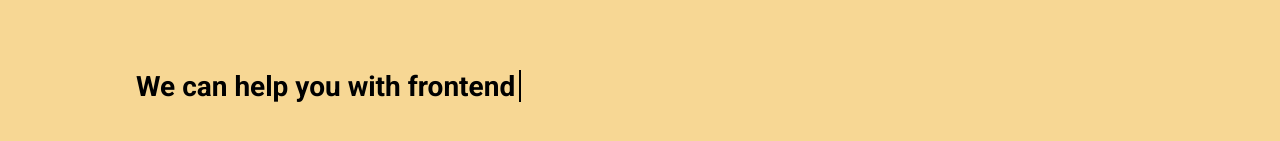
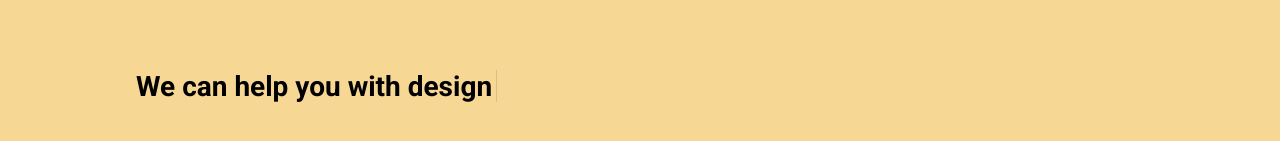
Before and after one commit to nicobartholom3w/interactive_webcomponent_app, an Angular app: page / in a window 1280 px wide. Both pictures are taken after a click on the link "Auto Type". Shown: the part 171-312 px from the top of the page. Built offline with nearby package versions, Linux system fonts and the light colour scheme.

Commit message:
(feat) Added function for text-typing animation.

```diff
--- a/src/app/challenges/auto-type/auto-type.component.html
+++ b/src/app/challenges/auto-type/auto-type.component.html
@@ -1,5 +1,5 @@
 <div class="container">
     <div class="content">
-        <h1 class="text">We can help you with <span class="text__changing">{{ changingText[1] }}</span><span class="caret"></span></h1>
+        <h1 class="text">We can help you with <span class="text__changing">{{ changingTextDisplay }}</span><span class="caret"></span></h1>
     </div>
 </div>
--- a/src/app/challenges/auto-type/auto-type.component.scss
+++ b/src/app/challenges/auto-type/auto-type.component.scss
@@ -14,9 +14,6 @@
 .text {
     font-size: 1.75rem;
     margin-left: 1rem;
-    &__changing {
-
-    }
 }
 
 .caret {
@@ -27,4 +24,19 @@
     position: relative;
     top: .4rem;
     margin-left: .25rem;
+    animation-name: flashing;
+    animation-iteration-count: infinite;
+    animation-duration: 1s;
 }
+
+@keyframes flashing {
+    0% {
+        opacity: 0;
+    }
+    50% {
+        opacity: 1;
+    }
+    100% {
+        opacity: 0;
+    }
+}
--- a/src/app/challenges/auto-type/auto-type.component.ts
+++ b/src/app/challenges/auto-type/auto-type.component.ts
@@ -6,11 +6,33 @@ import { Component, OnInit } from '@angular/core';
   styleUrls: ['./auto-type.component.scss']
 })
 export class AutoTypeComponent implements OnInit {
-  changingText: string[] = ["design", "frontend", "backend", "testing"];
+  changingTextArr: string[] = ["design", "frontend", "backend", "testing"];
+  changingTextDisplay: string = "";
+  wordCount: number = 0;
+  letterCount: number = 0;
+  currentWord: string;
 
   constructor() { }
 
   ngOnInit() {
+    this.typingDisplay();
+  }
+
+  typingDisplay() {
+    if(this.wordCount >= this.changingTextArr.length) {
+      setTimeout(() => { return this.wordCount = 0;}, 1000);
+    }
+    this.currentWord = this.changingTextArr[this.wordCount];
+    this.changingTextDisplay += this.currentWord[this.letterCount];
+    this.letterCount++;
+    if(this.letterCount > this.currentWord.length){
+      this.wordCount++;
+      this.letterCount = 0;
+      this.changingTextDisplay = "";
+    }
+
+    // setTimeout(this.typingDisplay.bind(this), 1000);
+    setTimeout(() => { return this.typingDisplay()}, 500);
   }
 
 }
```
